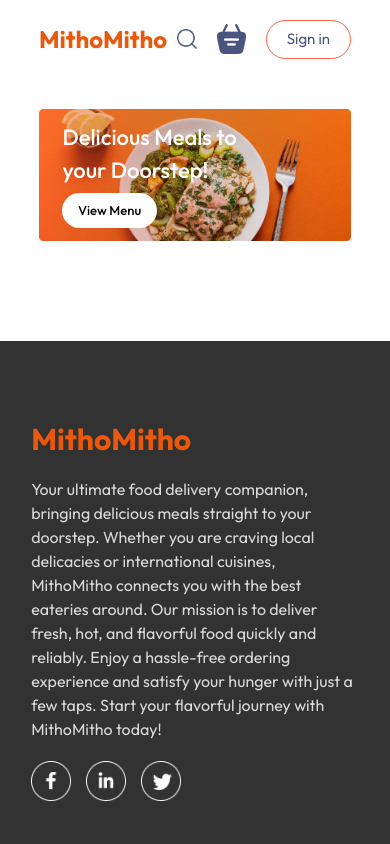
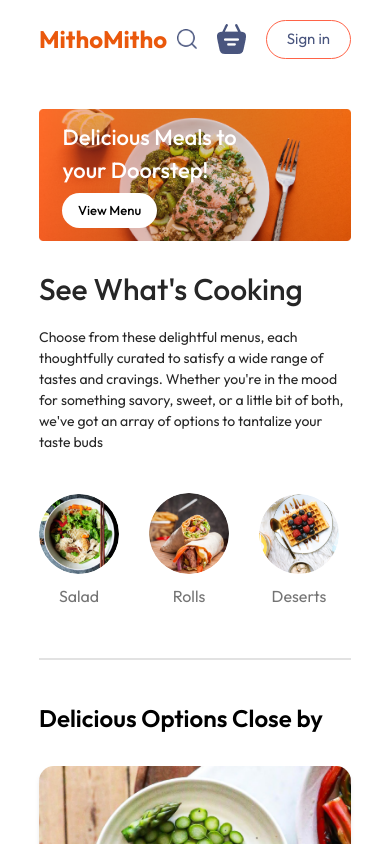
Before and after one commit to sujitbarnawal/MithoMitho-Frontend, a React (Vite) app: page / in a window 390 px wide. Shown: the top 844 px of the page. Built offline with nearby package versions, Linux system fonts and the light colour scheme.

Commit message:
home page set up for smaller screens

```diff
--- a/src/pages/Home.jsx
+++ b/src/pages/Home.jsx
@@ -1,15 +1,35 @@
-// import FoodDisplay from "../components/FoodDisplay"
-import Header from "../components/Header"
-
+import { useState, useEffect } from "react";
+import Header from "../components/Header";
+import Menu from "../pages/Menu";
+import Mobile from "../pages/Mobile";
+import Contact from "../pages/Contact";
 
 const Home = () => {
+  const [isMobile, setIsMobile] = useState(false);
+
+  useEffect(() => {
+    const checkScreenSize = () => {
+      setIsMobile(window.innerWidth <= 750);
+    };
+    checkScreenSize();
+
+    window.addEventListener("resize", checkScreenSize);
+
+    return () => window.removeEventListener("resize", checkScreenSize);
+  }, []);
+
   return (
-
     <div>
       <Header />
-      {/* <FoodDisplay/> */}
+      {isMobile && (
+        <>
+          <Menu />
+          <Mobile />
+          <Contact />
+        </>
+      )}
     </div>
-  )
-}
+  );
+};
 
-export default Home
+export default Home;
```
